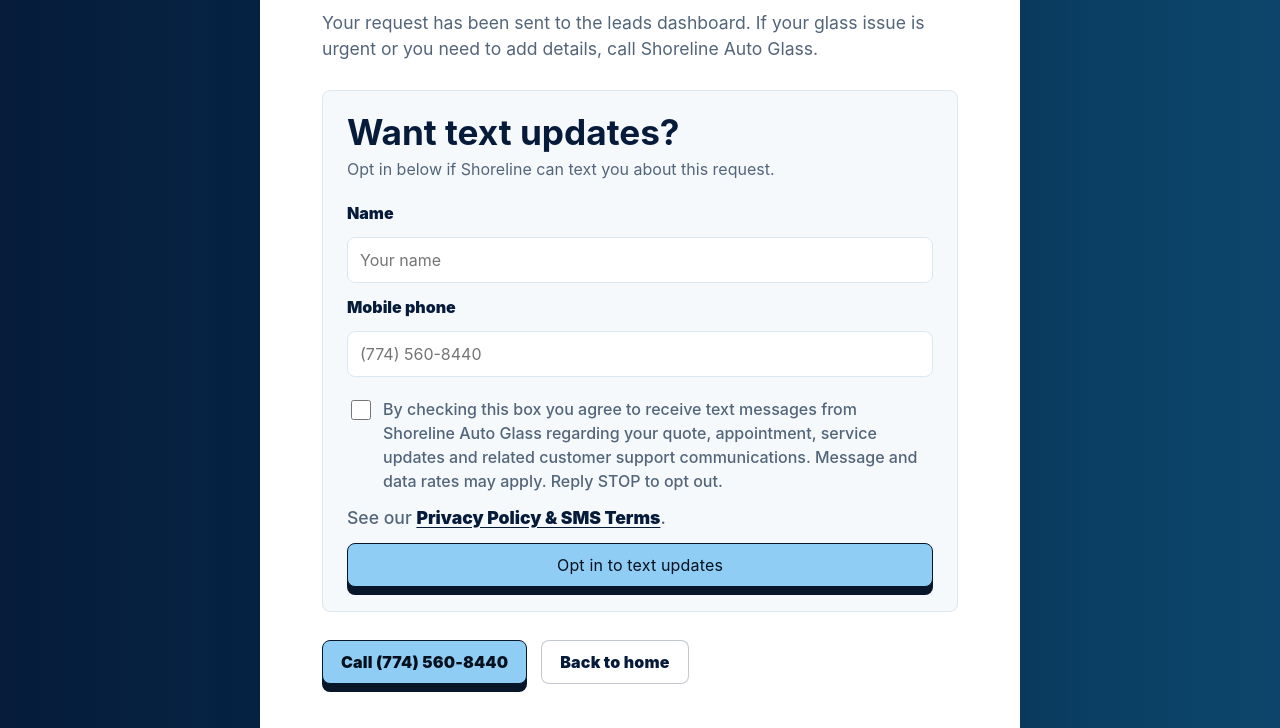
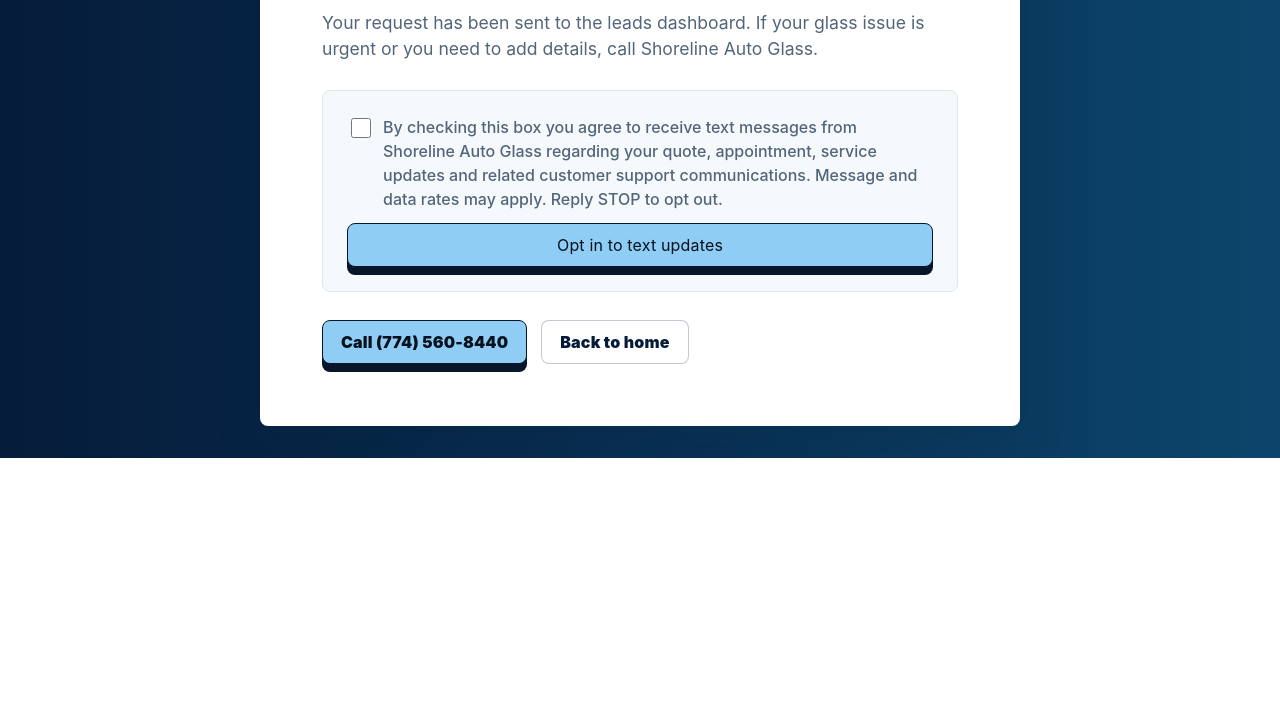
Before and after one commit to SGJIII/shoreline-auto-glass, a plain HTML site: page site/thank-you/index.html in a window 1280 px wide. Shown: the part 525-1253 px from the top of the page. After the commit the page ends 983 px from the top, so only its background shows below. Drawn offline with Linux system fonts and the light colour scheme.

Commit message:
Simplify post-submit SMS opt-in

```diff
--- a/site/assets/styles.css
+++ b/site/assets/styles.css
@@ -724,31 +724,9 @@
   background: var(--surface);
 }
 
-.sms-opt-in-heading h2 {
-  margin-bottom: 6px;
-  font-size: clamp(1.45rem, 3vw, 2.2rem);
-}
-
-.sms-opt-in-heading p {
-  margin-bottom: 8px;
-  font-size: 1rem;
-}
-
 .sms-opt-in-form label {
   color: var(--navy);
   font-weight: 900;
-}
-
-.sms-opt-in-form input[type="text"],
-.sms-opt-in-form input[type="tel"] {
-  min-height: 46px;
-  width: 100%;
-  padding: 10px 12px;
-  color: var(--ink);
-  border: 1px solid var(--line);
-  border-radius: 8px;
-  background: var(--white);
-  font: inherit;
 }
 
 .sms-opt-in-check {
@@ -756,7 +734,6 @@
   grid-template-columns: 24px 1fr;
   gap: 12px;
   align-items: start;
-  margin-top: 8px;
 }
 
 .sms-opt-in-check input {
@@ -766,22 +743,9 @@
   accent-color: var(--navy);
 }
 
-.sms-opt-in-check span,
-.sms-opt-in-note {
+.sms-opt-in-check span {
   color: var(--muted);
   font-weight: 500;
-}
-
-.sms-opt-in-note {
-  margin: 0;
-  font-size: 0.95rem;
-}
-
-.sms-opt-in-note a {
-  color: var(--navy);
-  font-weight: 900;
-  text-decoration: underline;
-  text-underline-offset: 3px;
 }
 
 @media (max-width: 920px) {
--- a/site/thank-you/index.html
+++ b/site/thank-you/index.html
@@ -26,21 +26,10 @@
           <input type="hidden" name="form-name" value="sms-opt-in">
           <input type="hidden" name="consent_source" value="Quote thank-you page">
           <input type="hidden" name="consent_text" value="By checking this box you agree to receive text messages from Shoreline Auto Glass regarding your quote, appointment, service updates and related customer support communications. Message and data rates may apply. Reply STOP to opt out.">
-          <div class="sms-opt-in-heading">
-            <h2>Want text updates?</h2>
-            <p>Opt in below if Shoreline can text you about this request.</p>
-          </div>
-          <label for="sms_name">Name</label>
-          <input id="sms_name" name="name" type="text" autocomplete="name" placeholder="Your name">
-          <label for="sms_phone">Mobile phone</label>
-          <input id="sms_phone" name="phone" type="tel" autocomplete="tel" placeholder="(774) 560-8440" required>
           <label class="sms-opt-in-check">
             <input name="sms_consent" type="checkbox" value="yes" required>
             <span>By checking this box you agree to receive text messages from Shoreline Auto Glass regarding your quote, appointment, service updates and related customer support communications. Message and data rates may apply. Reply STOP to opt out.</span>
           </label>
-          <p class="sms-opt-in-note">
-            See our <a href="/privacy/">Privacy Policy &amp; SMS Terms</a>.
-          </p>
           <button class="button primary" type="submit">Opt in to text updates</button>
         </form>
         <div class="hero-actions">
```
